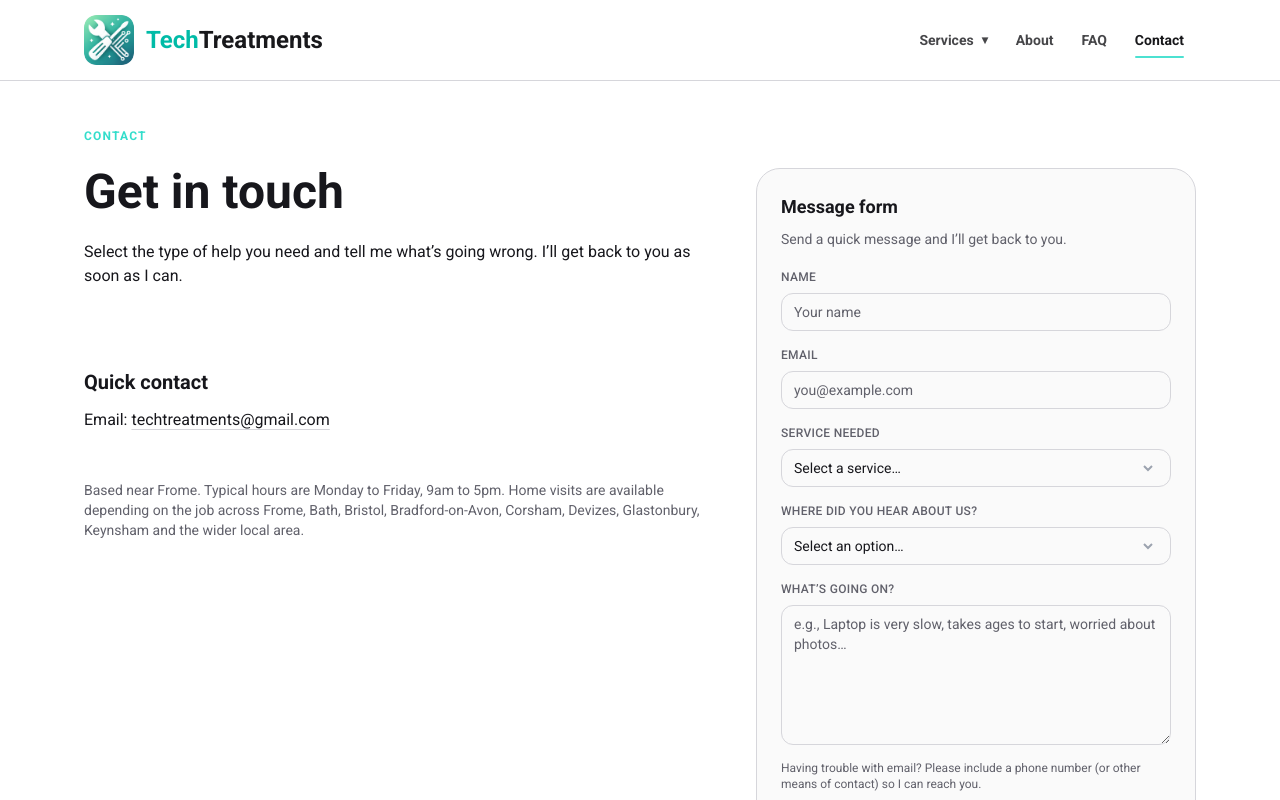
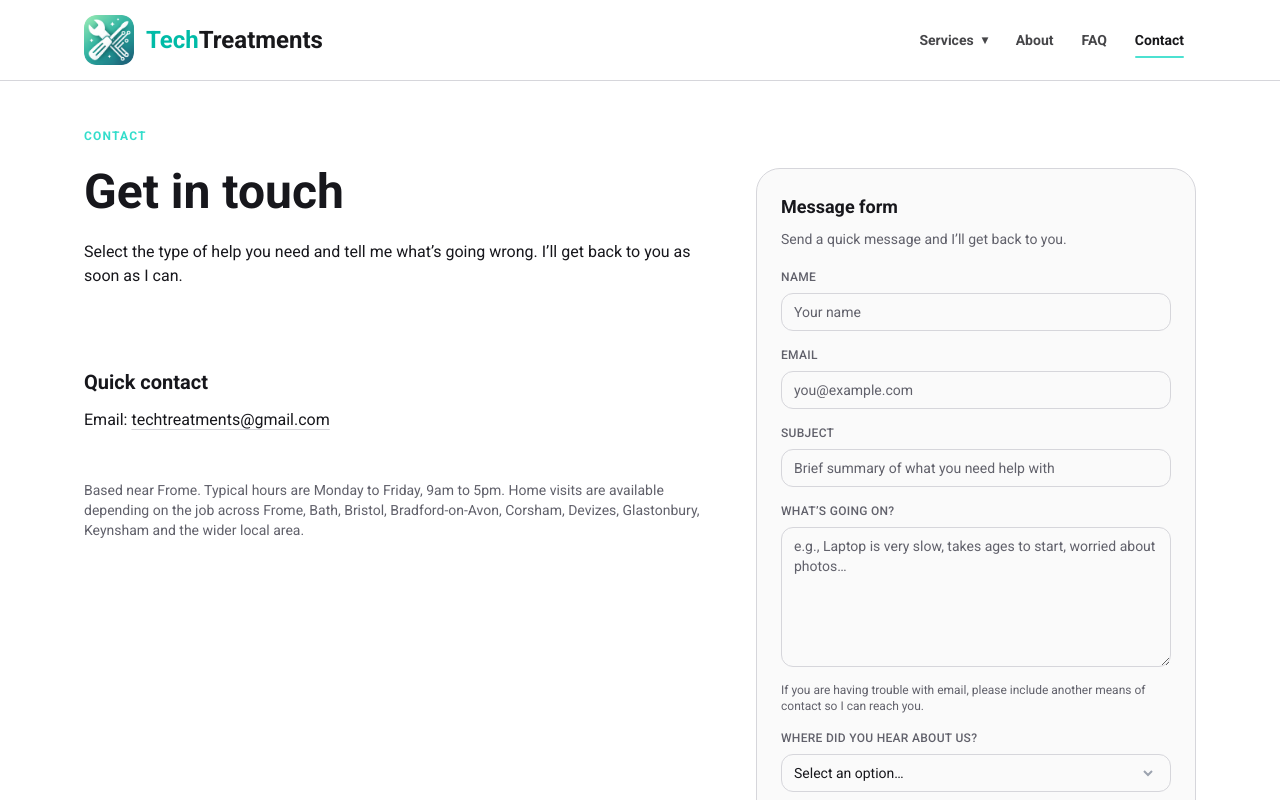
Before and after one commit to bluesky2006/tech-treatments, a Next.js app: page /contact in a window 1280 px wide. Shown: the top 800 px of the page. Built offline with nearby package versions, Linux system fonts and the light colour scheme.

Commit message:
further streamline contact form

```diff
--- a/app/contact/actions.ts
+++ b/app/contact/actions.ts
@@ -4,6 +4,7 @@ import { Resend } from "resend";
 
 const MAX_NAME_LENGTH = 100;
 const MAX_EMAIL_LENGTH = 254;
+const MAX_SUBJECT_LENGTH = 150;
 const MAX_MESSAGE_LENGTH = 4000;
 const MIN_SUBMISSION_AGE_MS = 3000;
 
@@ -19,45 +20,22 @@ function getErrorMessage(err: unknown) {
   return undefined;
 }
 
-function serviceLabel(value: string) {
-  switch (value) {
-    case "help":
-      return "Help & repairs";
-    case "upgrades":
-      return "Upgrades";
-    case "custom":
-      return "New & custom PCs";
-    case "retro":
-      return "Retro & disposal";
-    case "not_sure":
-      return "Not sure";
-    default:
-      return value;
-  }
-}
-
-function isAllowedService(value: string) {
-  return (
-    value === "help" ||
-    value === "upgrades" ||
-    value === "custom" ||
-    value === "retro" ||
-    value === "not_sure"
-  );
-}
-
 function referralSourceLabel(value: string) {
   switch (value) {
     case "google":
       return "Google";
     case "friend":
       return "Referred by a friend";
+    case "family":
+      return "Referred by family";
     case "returning_customer":
       return "Returning customer";
     case "social_media":
       return "Social media";
     case "local_ad":
       return "Local ad or flyer";
+    case "community_group":
+      return "Community group";
     case "other":
       return "Other";
     default:
@@ -82,7 +60,7 @@ export async function sendContactEmail(formData: FormData) {
   try {
     const name = String(formData.get("name") ?? "").trim();
     const email = String(formData.get("email") ?? "").trim();
-    const service = String(formData.get("service") ?? "").trim();
+    const subject = String(formData.get("subject") ?? "").trim();
     const referralSource = String(formData.get("referralSource") ?? "").trim();
     const message = String(formData.get("message") ?? "").trim();
     const website = String(formData.get("website") ?? "").trim();
@@ -96,14 +74,8 @@ export async function sendContactEmail(formData: FormData) {
       return { ok: false, error: "Please wait a moment and try again." } as const;
     }
 
-    if (!name || !email || !message) {
+    if (!name || !email || !subject || !message) {
       return { ok: false, error: "Please fill in all fields." } as const;
-    }
-    if (!service) {
-      return { ok: false, error: "Please select a service." } as const;
-    }
-    if (!isAllowedService(service)) {
-      return { ok: false, error: "Please select a valid service." } as const;
     }
     if (!referralSource) {
       return { ok: false, error: "Please select where you heard about us." } as const;
@@ -119,6 +91,9 @@ export async function sendContactEmail(formData: FormData) {
     }
     if (email.length > MAX_EMAIL_LENGTH) {
       return { ok: false, error: "Email is too long." } as const;
+    }
+    if (subject.length > MAX_SUBJECT_LENGTH) {
+      return { ok: false, error: "Subject is too long." } as const;
     }
     if (message.length > MAX_MESSAGE_LENGTH) {
       return { ok: false, error: "Message is too long." } as const;
@@ -137,16 +112,15 @@ export async function sendContactEmail(formData: FormData) {
 
     const resend = new Resend(apiKey);
 
-    const serviceText = serviceLabel(service);
     const referralSourceText = referralSourceLabel(referralSource);
 
     const { error } = await resend.emails.send({
       from: `Tech Treatments <${from}>`,
       to: [to],
       replyTo: email,
-      subject: `New ${serviceText} enquiry from ${name} (Tech Treatments)`,
+      subject: `${subject} - ${name} (Tech Treatments)`,
       text: [
-        `Service: ${serviceText}`,
+        `Subject: ${subject}`,
         `Where they heard about us: ${referralSourceText}`,
         `Name: ${name}`,
         `Email: ${email}`,
--- a/components/ContactForm.tsx
+++ b/components/ContactForm.tsx
@@ -86,25 +86,31 @@ export default function ContactForm() {
       </div>
       <div>
         <label className="block text-xs font-medium tracking-wide text-muted uppercase">
-          Service needed
+          Subject
         </label>
-
-        <select
-          className={selectClassName}
-          name="service"
-          defaultValue=""
+        <input
+          className="mt-2 w-full rounded-xl border border-border bg-card px-3 py-2 text-sm text-foreground placeholder:text-muted outline-none focus:border-teal-200 focus:ring-2 focus:ring-teal-200/10"
+          name="subject"
+          placeholder="Brief summary of what you need help with"
+          maxLength={150}
           required
-          style={selectArrowStyle}
-        >
-          <option value="" disabled>
-            Select a service…
-          </option>
-          <option value="help">Help & repairs</option>
-          <option value="upgrades">Upgrades</option>
-          <option value="custom">New & custom PCs</option>
-          <option value="retro">Retro & disposal</option>
-          <option value="not_sure">Not sure</option>
-        </select>
+        />
+      </div>
+      <div>
+        <label className="block text-xs font-medium tracking-wide text-muted uppercase">
+          What’s going on?
+        </label>
+        <textarea
+          className="mt-2 min-h-35 w-full resize-y rounded-xl border border-border bg-card px-3 py-2 text-sm text-foreground placeholder:text-muted outline-none focus:border-teal-200 focus:ring-2 focus:ring-teal-200/10"
+          name="message"
+          placeholder="e.g., Laptop is very slow, takes ages to start, worried about photos…"
+          maxLength={4000}
+          required
+        />
+        <p className="mt-2 text-xs text-muted">
+          If you are having trouble with email, please include another means of contact so I
+          can reach you.
+        </p>
       </div>
       <div>
         <label className="block text-xs font-medium tracking-wide text-muted uppercase">
@@ -123,27 +129,13 @@ export default function ContactForm() {
           </option>
           <option value="google">Google</option>
           <option value="friend">Referred by a friend</option>
+          <option value="family">Referred by family</option>
           <option value="returning_customer">Returning customer</option>
           <option value="social_media">Social media</option>
           <option value="local_ad">Local ad or flyer</option>
+          <option value="community_group">Community group</option>
           <option value="other">Other</option>
         </select>
-      </div>
-      <div>
-        <label className="block text-xs font-medium tracking-wide text-muted uppercase">
-          What’s going on?
-        </label>
-        <textarea
-          className="mt-2 min-h-35 w-full resize-y rounded-xl border border-border bg-card px-3 py-2 text-sm text-foreground placeholder:text-muted outline-none focus:border-teal-200 focus:ring-2 focus:ring-teal-200/10"
-          name="message"
-          placeholder="e.g., Laptop is very slow, takes ages to start, worried about photos…"
-          maxLength={4000}
-          required
-        />
-        <p className="mt-2 text-xs text-muted">
-          Having trouble with email? Please include a phone number (or other means of contact) so I
-          can reach you.
-        </p>
       </div>
 
       <button
```
